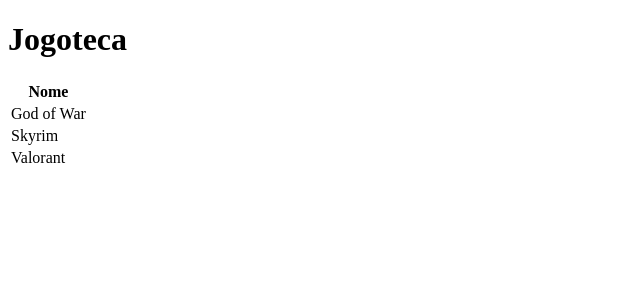
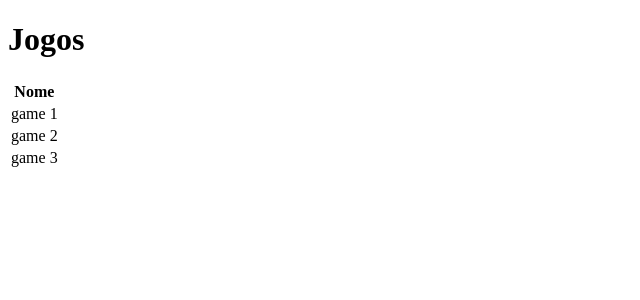
Before and after one commit to samuel-sanp/jogoteca-docker, a Flask app: page / in a window 1280 px wide. Shown: the top 300 px of the page, without its empty margins (0-640 px from the left). Run offline with Flask 2, Linux system fonts and the light colour scheme.

Commit message:
add interator for.

```diff
--- a/jogoteca.py
+++ b/jogoteca.py
@@ -1,9 +1,14 @@
 from flask import Flask, render_template
 
 app = Flask(__name__)
+host = '0.0.0.0'
+port = 8080
+
 
 @app.route('/')
 def hello():
-    return render_template('list.html')
+    games = ['game 1', 'game 2', 'game 3']
+    return render_template('list.html', title="Jogos", games=games)
 
-app.run()
+
+app.run(host, port)
--- a/templates/list.html
+++ b/templates/list.html
@@ -8,7 +8,7 @@
   <body>
     <div class="container">
         <div class="page-header">
-            <h1>Jogoteca</h1>
+            <h1>{{ title }}</h1>
         </div>
         <table class="table table-striped table-responsive table-bordered">
             <thead class="thead-default">
@@ -17,15 +17,11 @@
                 </tr>
             </thead>
             <tbody>
-                <tr>
-                    <td>God of War</td>
-                </tr>
-                <tr>
-                    <td>Skyrim</td>
-                </tr>
-                <tr>
-                    <td>Valorant</td>
-                </tr>
+                {% for game in games %}
+                    <tr>
+                        <td>{{ game}}</td>
+                    </tr>
+                {% endfor %}
             </tbody>
         </table>
     </div>
```
